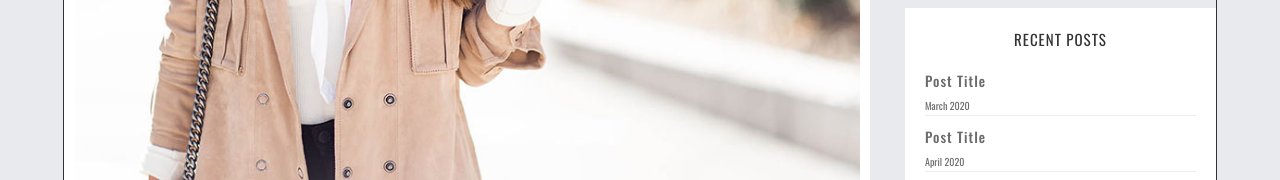
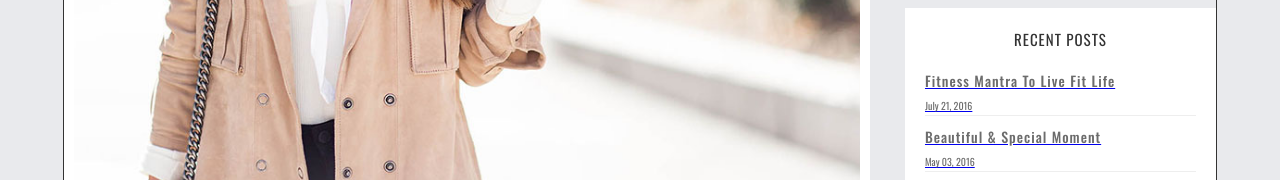
Before and after one commit to ChristianOlmosUSA/0x00lmosBlog, a React (Create React App) app: page /post/1 in a window 1280 px wide. Shown: the part 772-952 px from the top of the page. Built offline with nearby package versions, Linux system fonts and the light colour scheme.

Commit message:
react hooks up and running, refresh components if url changes, and looping data from json

```diff
--- a/src/components/BlogPost/index.js
+++ b/src/components/BlogPost/index.js
@@ -9,17 +9,16 @@ import blogPost from '../../data/blog.json';
 **/
 
 const BlogPost = (props) => {
-
      const [post, setPost] = useState({});
-
+     const[postId,setPostId] = useState('');
 
     useEffect(()=>{
-        const postId = props.match.params.postId;           /*console.log(props); 1.19.47 && 1.21.30 */
-       /* const post = blogPost.data.find(post=>post.id === postId);         /* render what ever elements get matched to post.id, return blogPost*/
+       const postId = props.match.params.postId;           /*console.log(props); 1.19.47 && 1.21.30 */       /* const post = blogPost.data.find(post=>post.id === postId);         /* render what ever elements get matched to post.id, return blogPost*/
        const post = blogPost.data.find((ele) => ele.id === parseInt(postId));
        setPost(post);
-        console.log(blogPost);
-    });
+       setPostId(postId)
+
+    }, [post, props.match.params.postId]);
 
 
   return(
--- a/src/components/SideBar/index.js
+++ b/src/components/SideBar/index.js
@@ -1,6 +1,8 @@
-import React from 'react';
+import React, {useState,useEffect} from 'react';
+import {NavLink} from 'react-router-dom';
 import './style.css';
 import Card from '../UI/Card';
+import blogPost from '../../data/blog.json'
 
 /** https://youtu.be/JE8w1gvn0Y4?t=3567
 * @author
@@ -8,6 +10,15 @@ import Card from '../UI/Card';
 **/
 
 const SideBar = (props) => {
+
+    const [posts, setPosts] = useState([]);
+
+    useEffect(()=>{
+       const posts = blogPost.data;     {/* un reel the whole json*/}
+       setPosts(posts);
+    }, posts);
+
+
   return(
       <div className="sidebarContainer">
             <Card style={{marginBottom:'20px', padding:'20px', boxSizing:'border-box'}}>
@@ -33,6 +44,24 @@ const SideBar = (props) => {
                     <span> Recent Posts</span>
                 </div>
                 <div className="recentPosts">
+
+                    {
+                    posts.map(post=>{
+                        return(
+                            <NavLink to={`/post/1`}>
+                                <div className="recentPost">
+                                    <h3>{post.blogTitle}</h3>
+                                        <span>{post.postedOn}</span>
+                                </div>
+                            </NavLink>
+
+                        )
+                    })
+
+                    }
+
+
+
                     <div className="recentPost">
                         <h3 className="recentPostTitle">Post Title</h3>
                         <span>March 2020</span>
```
